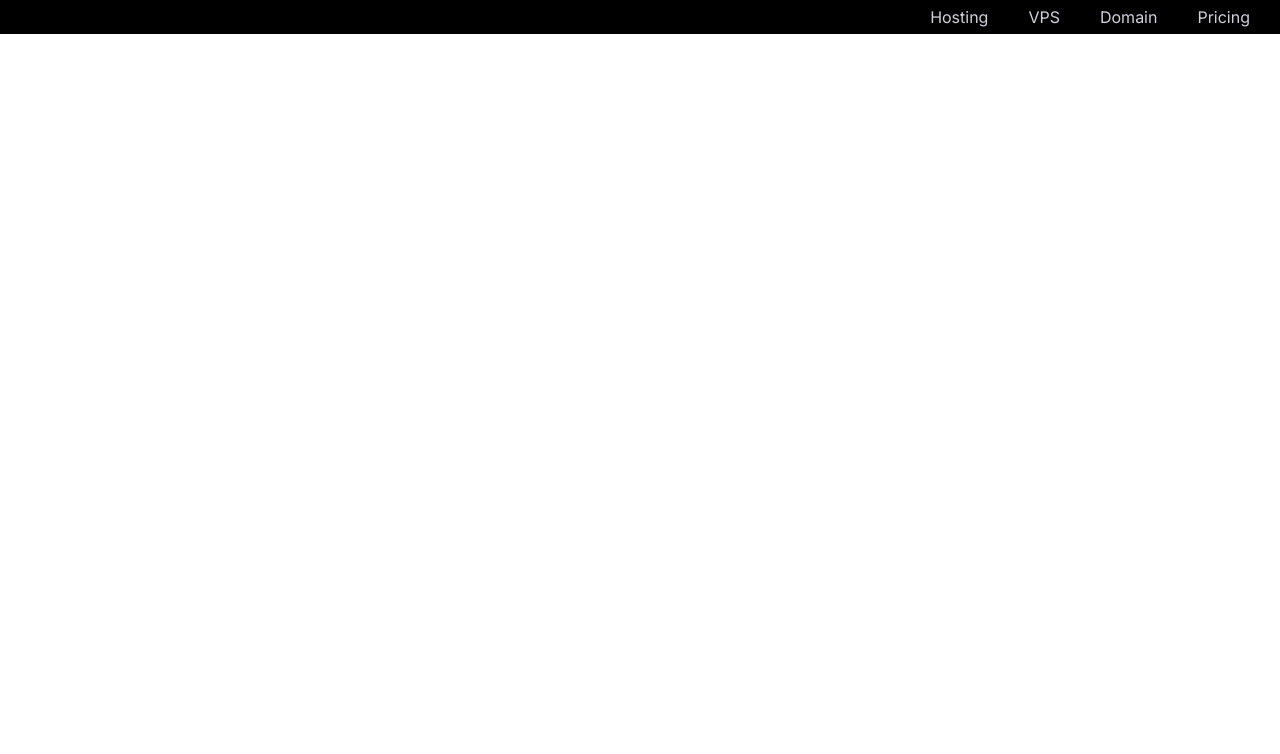
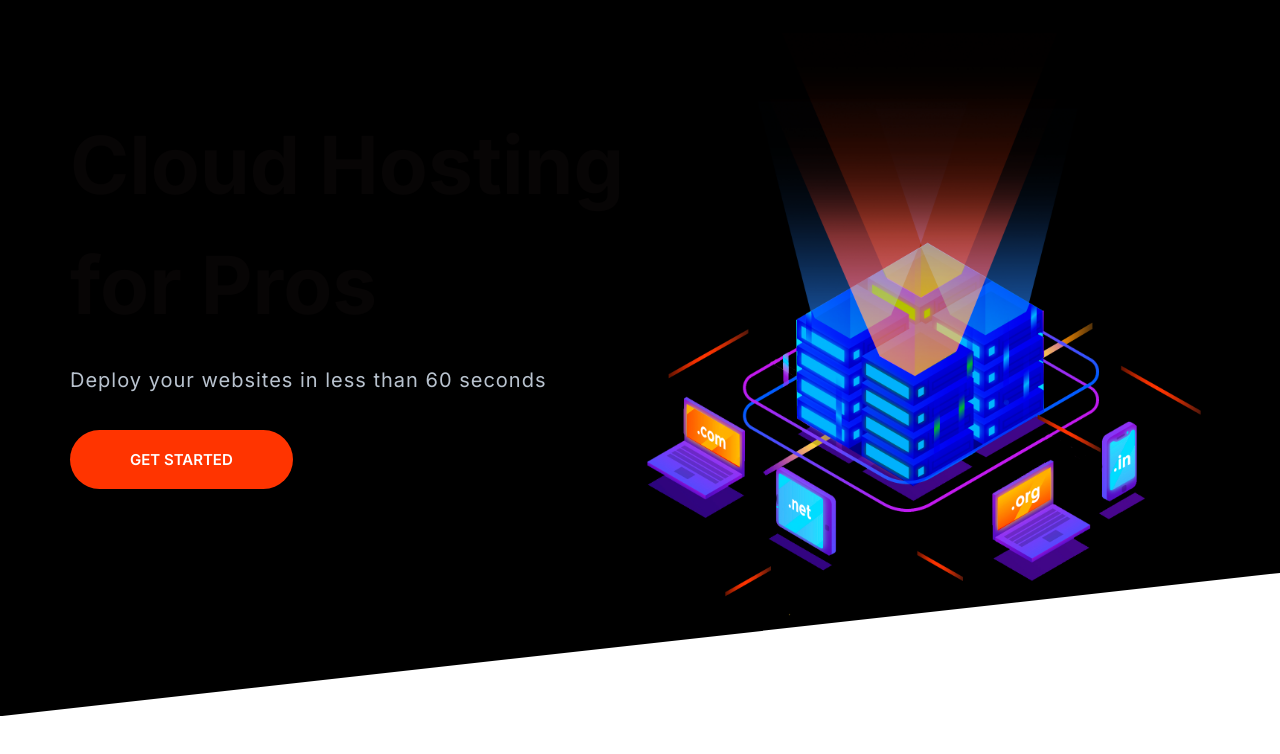
Before and after one commit to mbradford04/cloud_hosting_company3, a plain HTML site: page index.html in a window 1280 px wide. Drawn offline with Linux system fonts and the light colour scheme.

Commit message:
created hero component.

```diff
--- a/css/styles.css
+++ b/css/styles.css
@@ -721,3 +721,27 @@ a {
     border: 0;
   }
 }
+
+/* Hero */
+
+.hero__tagline {
+  font-size: 2rem;
+  color: #b9c3cf;
+  letter-spacing: 1px;
+  margin: 2rem 0 5rem;
+}
+
+.hero__image {
+  width: 100%;
+}
+
+@media screen and (min-width: 768px) {
+  .hero {
+    padding-top: 0;
+  }
+
+  .hero__content {
+    text-align: left;
+    align-self: center;
+  }
+}
--- a/index.html
+++ b/index.html
@@ -12,18 +12,16 @@
     <title>Document</title>
 </head>
 <body>
-    <nav class="nav collapsible">
-        <a href="#" class="nav__brand"></a><img src="" alt="">
-        <svg class="icon icon--white nav__toggler">
-            <use xlink:href="images/sprite.svg#menu"></use>
-        </svg>
-        <ul class="list nav__list collapsible__content">
-            <li class="nav__item"><a href="#">Hosting</a></li>
-            <li class="nav__item"><a href="#">VPS</a></li>
-            <li class="nav__item"><a href="#">Domain</a></li>
-            <li class="nav__item"><a href="#">Pricing</a></li>
-        </ul>
-    </nav>
+    <section class="block block--dark block--skewed-left hero">
+        <header class="container grid grid--1x2">
+            <div class="block__header hero__content">
+                <h1 class="block__heading">Cloud Hosting for Pros</h1>
+                <p class="hero__tagline">Deploy your websites in less than 60 seconds</p>
+                <a href="" class="btn btn--accent btn--stretched">Get Started</a>
+            </div>
+            <img class="hero__image" src="images/banner.png" alt="banner">
+        </header>
+    </section>
     <script src="main.js"></script>
 </body>
 </html>
```
Also changed, not shown: components/hero.html (added, +10 -0 lines), images/banner.png (added).
